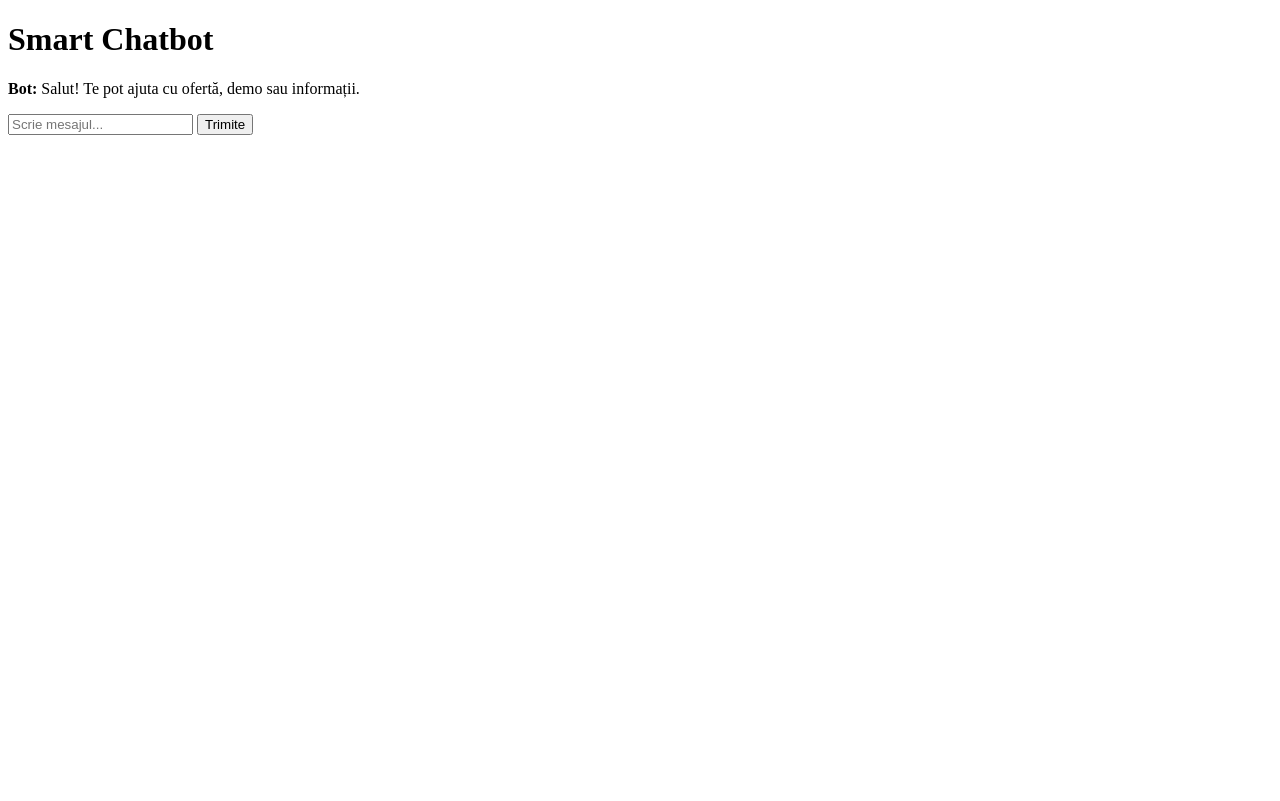
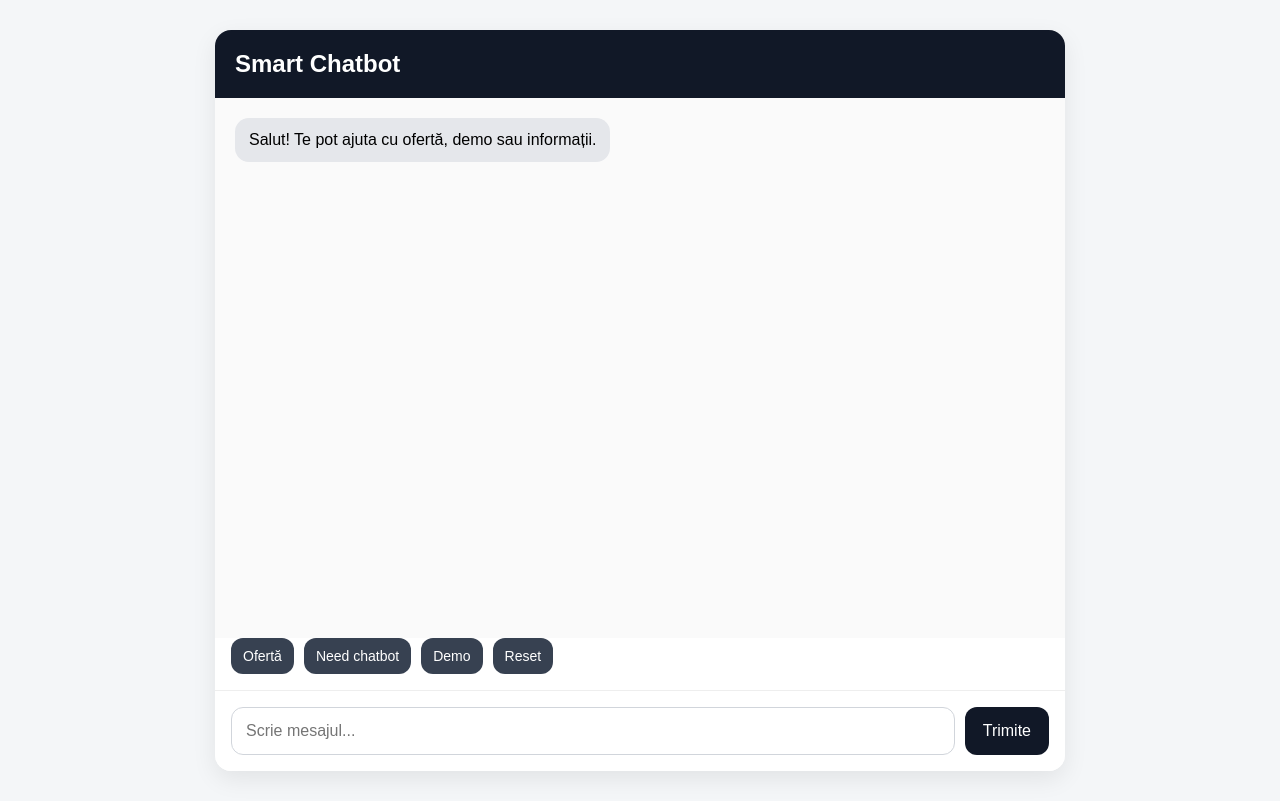
Before and after one commit to alex23-ui/ai-chatbot, a website: page public/index.html in a window 1280 px wide. Drawn offline with Linux system fonts and the light colour scheme.

Commit message:
Update index.html

```diff
--- a/public/index.html
+++ b/public/index.html
@@ -4,34 +4,171 @@
   <meta charset="UTF-8" />
   <meta name="viewport" content="width=device-width, initial-scale=1.0" />
   <title>Smart Chatbot</title>
+  <style>
+    body {
+      margin: 0;
+      font-family: Arial, sans-serif;
+      background: #f4f6f8;
+    }
+
+    .container {
+      max-width: 850px;
+      margin: 30px auto;
+      background: white;
+      border-radius: 16px;
+      box-shadow: 0 8px 24px rgba(0,0,0,0.08);
+      overflow: hidden;
+    }
+
+    .header {
+      padding: 20px;
+      font-size: 24px;
+      font-weight: bold;
+      background: #111827;
+      color: white;
+    }
+
+    #chat {
+      height: 500px;
+      overflow-y: auto;
+      padding: 20px;
+      background: #fafafa;
+    }
+
+    .msg {
+      margin-bottom: 14px;
+      line-height: 1.5;
+    }
+
+    .user {
+      text-align: right;
+    }
+
+    .user span {
+      display: inline-block;
+      background: #dbeafe;
+      padding: 10px 14px;
+      border-radius: 14px;
+      max-width: 75%;
+    }
+
+    .bot span {
+      display: inline-block;
+      background: #e5e7eb;
+      padding: 10px 14px;
+      border-radius: 14px;
+      max-width: 75%;
+    }
+
+    .input-area {
+      display: flex;
+      gap: 10px;
+      padding: 16px;
+      border-top: 1px solid #eee;
+      background: white;
+    }
+
+    input {
+      flex: 1;
+      padding: 14px;
+      font-size: 16px;
+      border: 1px solid #d1d5db;
+      border-radius: 12px;
+      outline: none;
+    }
+
+    button {
+      padding: 14px 18px;
+      font-size: 16px;
+      border: none;
+      border-radius: 12px;
+      cursor: pointer;
+      background: #111827;
+      color: white;
+    }
+
+    .typing {
+      color: #666;
+      font-style: italic;
+      margin-bottom: 12px;
+    }
+
+    .quick-actions {
+      display: flex;
+      gap: 10px;
+      flex-wrap: wrap;
+      padding: 0 16px 16px;
+      background: white;
+    }
+
+    .quick-actions button {
+      background: #374151;
+      padding: 10px 12px;
+      font-size: 14px;
+    }
+  </style>
 </head>
 <body>
-  <h1>Smart Chatbot</h1>
+  <div class="container">
+    <div class="header">Smart Chatbot</div>
 
-  <div id="chat"></div>
+    <div id="chat"></div>
 
-  <input id="message" type="text" placeholder="Scrie mesajul..." />
-  <button onclick="sendMessage()">Trimite</button>
+    <div class="quick-actions">
+      <button onclick="quickMessage('Vreau o ofertă')">Ofertă</button>
+      <button onclick="quickMessage('I need a chatbot for my business')">Need chatbot</button>
+      <button onclick="quickMessage('I want a demo')">Demo</button>
+      <button onclick="quickMessage('reset')">Reset</button>
+    </div>
+
+    <div class="input-area">
+      <input id="message" type="text" placeholder="Scrie mesajul..." />
+      <button onclick="sendMessage()">Trimite</button>
+    </div>
+  </div>
 
   <script>
     const chat = document.getElementById("chat");
     const input = document.getElementById("message");
-    const sessionId = localStorage.getItem("sessionId") || "default-session";
+    const sessionId = localStorage.getItem("sessionId") || crypto.randomUUID();
 
     localStorage.setItem("sessionId", sessionId);
 
+    function escapeHtml(text) {
+      const div = document.createElement("div");
+      div.innerText = text;
+      return div.innerHTML;
+    }
+
     function addMessage(text, sender) {
-      const p = document.createElement("p");
-      p.innerHTML = "<b>" + sender + ":</b> " + text;
-      chat.appendChild(p);
+      const div = document.createElement("div");
+      div.className = "msg " + sender;
+      div.innerHTML = `<span>${escapeHtml(text)}</span>`;
+      chat.appendChild(div);
+      chat.scrollTop = chat.scrollHeight;
+    }
+
+    function addTyping() {
+      const div = document.createElement("div");
+      div.className = "typing";
+      div.id = "typing";
+      div.textContent = "Botul scrie...";
+      chat.appendChild(div);
+      chat.scrollTop = chat.scrollHeight;
+    }
+
+    function removeTyping() {
+      const typing = document.getElementById("typing");
+      if (typing) typing.remove();
     }
 
     async function sendMessage(customMessage) {
       const message = customMessage || input.value.trim();
       if (!message) return;
 
-      addMessage(message, "Tu");
+      addMessage(message, "user");
       input.value = "";
+      addTyping();
 
       try {
         const res = await fetch("/chat", {
@@ -43,13 +180,25 @@
         });
 
         const data = await res.json();
-        addMessage(data.reply || "Fără răspuns", "Bot");
+        removeTyping();
+        addMessage(data.reply || "Fără răspuns", "bot");
       } catch (err) {
-        addMessage("Eroare la server.", "Bot");
+        removeTyping();
+        addMessage("Eroare la server.", "bot");
       }
     }
 
-    addMessage("Salut! Te pot ajuta cu ofertă, demo sau informații.", "Bot");
+    function quickMessage(text) {
+      sendMessage(text);
+    }
+
+    input.addEventListener("keypress", function(e) {
+      if (e.key === "Enter") {
+        sendMessage();
+      }
+    });
+
+    addMessage("Salut! Te pot ajuta cu ofertă, demo sau informații.", "bot");
   </script>
 </body>
 </html>
```
